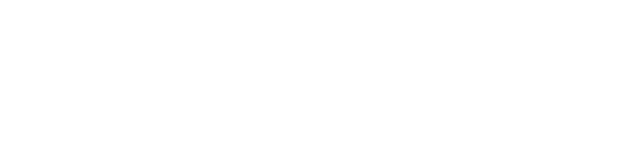
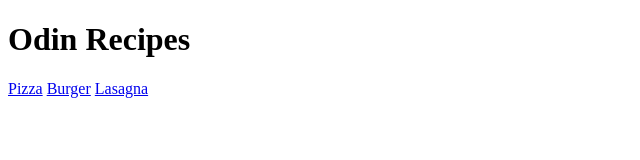
Before and after one commit to ElijahShin/Odin-Recipes, a plain HTML site: page index.html in a window 1280 px wide. Shown: the whole page, without its empty margins (0-640 px from the left). Drawn offline with Linux system fonts and the light colour scheme.

Commit message:
Add recipe links

```diff
--- a/index.html
+++ b/index.html
@@ -4,7 +4,11 @@
     <meta charset="utf-8">
     <title>Odin Recipes</title>
 </head>
+    <h1>Odin Recipes</h1>
 
+    <a href="./Recipes/pizza.html">Pizza</a>
+    <a href="./Recipes/burger.html">Burger</a>
+    <a href="./Recipes/lasagna.html">Lasagna</a>
 <body>
 
 </body>
```
